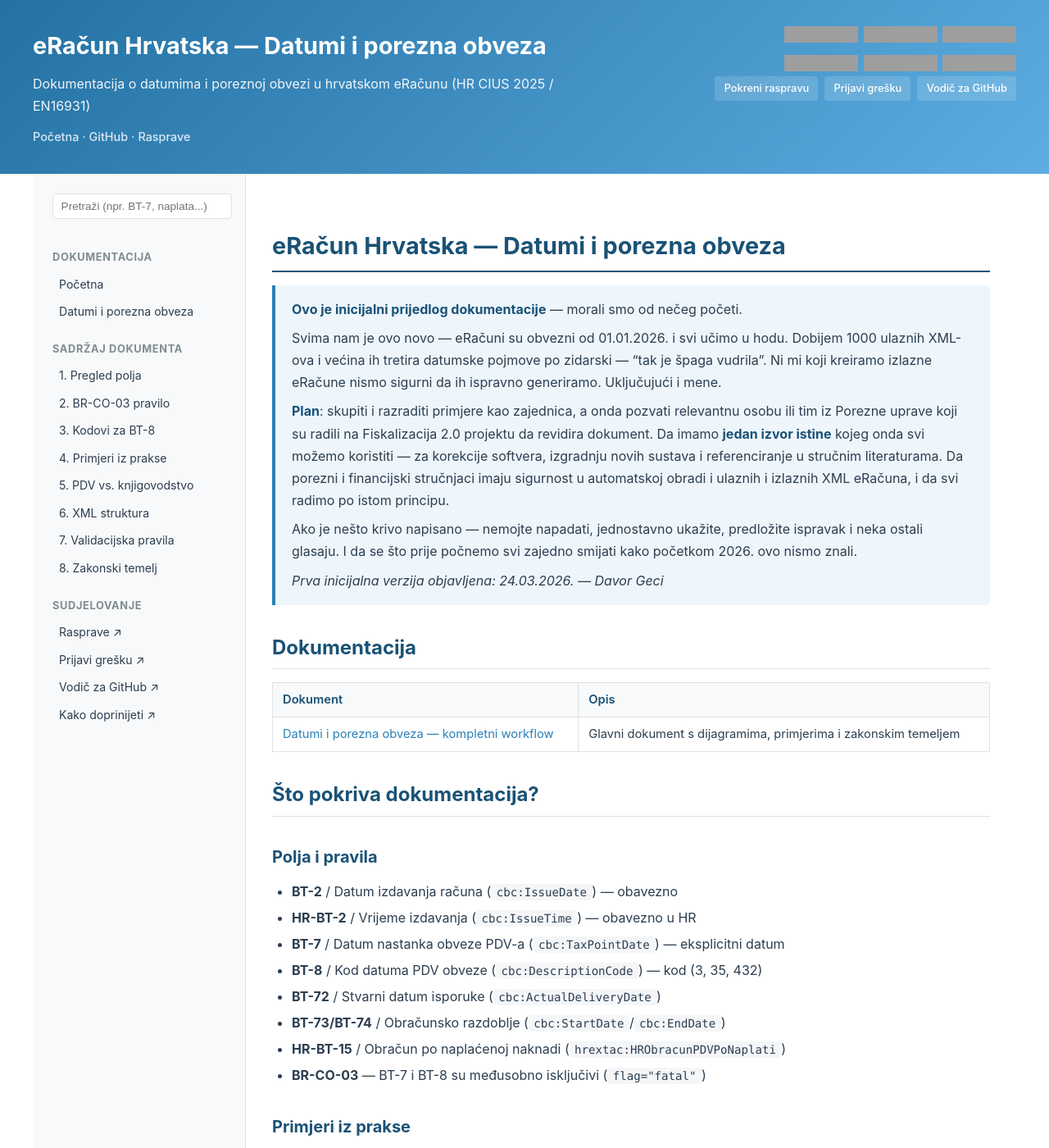
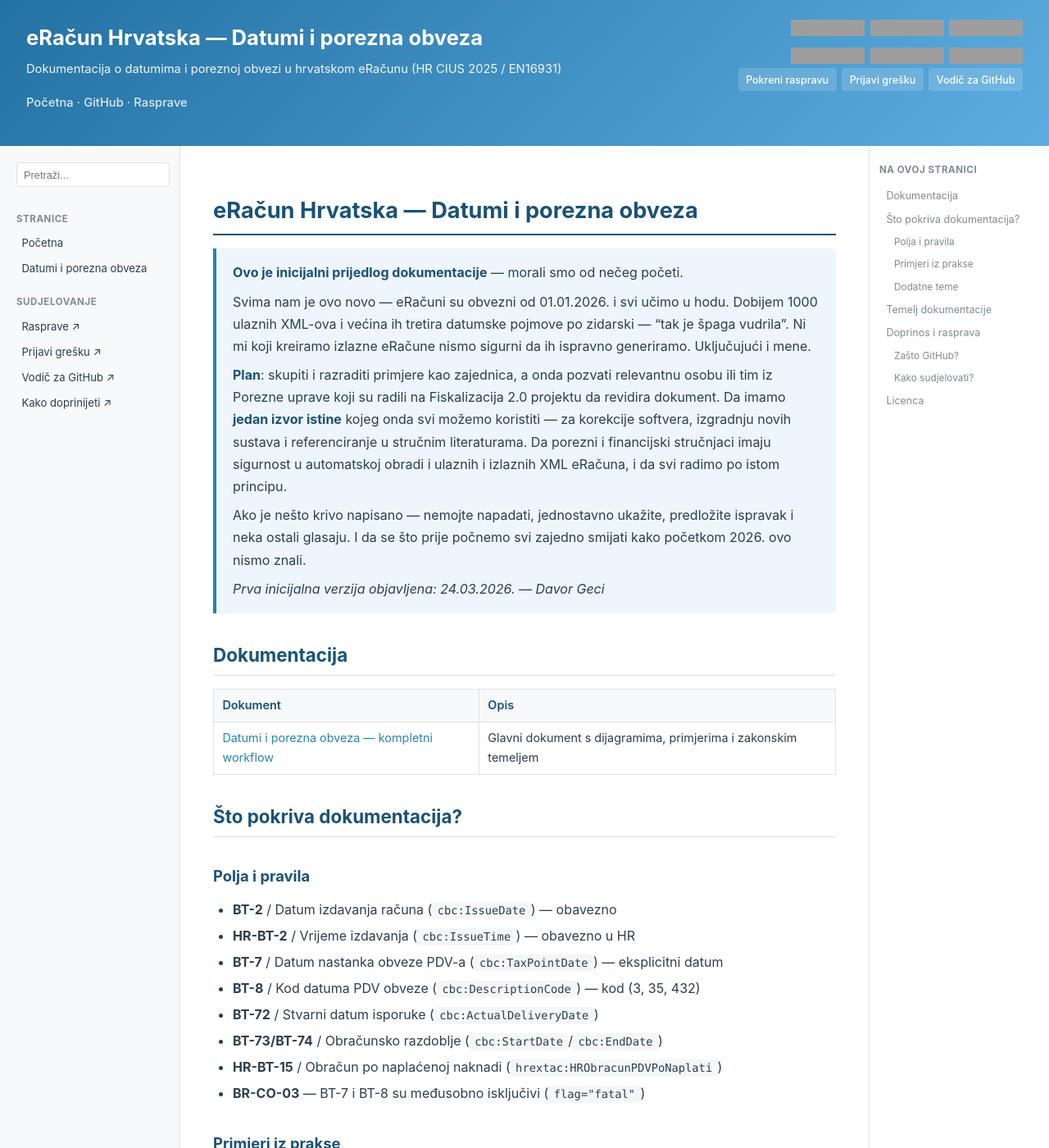
Before and after one commit to dageci/eracun-fiskalizacija-datumi, a Jekyll site: the page built from docs/index.md, in a window 1280 px wide and 1400 px high. Shown: the whole window at 82% size. Built offline with Jekyll 4.4.1, drawn with Linux system fonts in a browser that asks for light colours; grey boxes are pictures that could not be loaded.

Commit message:
3-stupanjski layout: lijeva nav + sirok sadrzaj + desni TOC
- Lijevo: navigacija po stranicama, search, linkovi za sudjelovanje
- Sredina: sadrzaj koristi sav raspolozivi prostor (bez max-width ogranicenja)
- Desno: auto-generirani TOC iz h2/h3/h4, scroll-spy highlight aktivne sekcije
- TOC se skriva na ekranima < 1100px, lijeva nav na < 900px
- Kompaktniji header, manji fontovi u navigaciji za vise prostora

```diff
--- a/docs/_layouts/default.html
+++ b/docs/_layouts/default.html
@@ -13,11 +13,9 @@
       --text: #2c3e50;
       --text-light: #7f8c8d;
       --border: #dee2e6;
-      --success: #27ae60;
-      --warning: #e67e22;
-      --danger: #c0392b;
       --code-bg: #f4f6f8;
-      --sidebar-width: 260px;
+      --left-nav: 220px;
+      --right-toc: 220px;
     }
 
     * { box-sizing: border-box; margin: 0; padding: 0; }
@@ -33,112 +31,140 @@
     .page-header {
       background: linear-gradient(135deg, #2471a3 0%, #5dade2 100%);
       color: white;
-      padding: 2rem 2rem;
-      text-align: center;
+      padding: 1.5rem 2rem;
     }
-    .page-header h1 {
-      font-size: 1.8rem;
-      margin-bottom: 0.5rem;
-      color: white;
-      border: none;
-    }
-    .page-header p { font-size: 1rem; opacity: 0.92; max-width: 700px; margin: 0 auto; }
+    .page-header h1 { font-size: 1.6rem; margin-bottom: 0.3rem; color: white; border: none; }
+    .page-header p { font-size: 0.92rem; opacity: 0.92; }
     .page-header a { color: #eaf2f8; text-decoration: none; font-weight: 500; }
     .page-header a:hover { color: white; text-decoration: underline; }
-    .page-header .nav-links { margin-top: 0.75rem; font-size: 0.9rem; }
-    .page-header .header-row {
+    .header-row {
       display: flex;
       justify-content: space-between;
       align-items: flex-start;
-      max-width: 1200px;
+      max-width: 1400px;
       margin: 0 auto;
     }
-    .page-header .header-left { text-align: left; }
-    .page-header .header-right {
+    .header-left { text-align: left; }
+    .header-right {
       display: flex;
       flex-direction: column;
       align-items: flex-end;
-      gap: 0.4rem;
+      gap: 0.35rem;
       flex-shrink: 0;
       margin-left: 2rem;
     }
-    .page-header .badges { display: flex; gap: 0.4rem; flex-wrap: wrap; justify-content: flex-end; }
-    .page-header .badges img { height: 20px; }
-    .page-header .header-gh-links { display: flex; gap: 0.5rem; flex-wrap: wrap; justify-content: flex-end; }
-    .page-header .header-gh-links a {
+    .badges { display: flex; gap: 0.4rem; flex-wrap: wrap; justify-content: flex-end; }
+    .badges img { height: 20px; }
+    .header-gh-links { display: flex; gap: 0.4rem; flex-wrap: wrap; justify-content: flex-end; }
+    .header-gh-links a {
       background: rgba(255,255,255,0.15);
-      padding: 0.25rem 0.7rem;
+      padding: 0.2rem 0.6rem;
       border-radius: 4px;
-      font-size: 0.8rem;
+      font-size: 0.78rem;
       color: white;
       transition: background 0.15s;
     }
-    .page-header .header-gh-links a:hover { background: rgba(255,255,255,0.3); text-decoration: none; }
+    .header-gh-links a:hover { background: rgba(255,255,255,0.3); text-decoration: none; }
+    .nav-links { margin-top: 0.5rem; font-size: 0.85rem; }
 
-    /* Layout: sidebar + content */
+    /* 3-column layout */
     .page-body {
       display: flex;
-      max-width: 1200px;
+      max-width: 1400px;
       margin: 0 auto;
     }
 
-    /* Sidebar */
-    .sidebar {
-      width: var(--sidebar-width);
-      min-width: var(--sidebar-width);
-      padding: 1.5rem 1rem 2rem 1.5rem;
+    /* Left nav */
+    .left-nav {
+      width: var(--left-nav);
+      min-width: var(--left-nav);
+      padding: 1.25rem 0.75rem 2rem 1.25rem;
       border-right: 1px solid var(--border);
       background: var(--bg-alt);
-      font-size: 0.88rem;
+      font-size: 0.82rem;
       position: sticky;
       top: 0;
       height: 100vh;
       overflow-y: auto;
     }
-    .sidebar h3 {
-      font-size: 0.8rem;
+    .left-nav h3 {
+      font-size: 0.72rem;
       text-transform: uppercase;
       letter-spacing: 0.05em;
       color: var(--text-light);
-      margin: 1.25rem 0 0.4rem;
+      margin: 1.1rem 0 0.3rem;
       border: none;
     }
-    .sidebar h3:first-child { margin-top: 0; }
-    .sidebar ul { list-style: none; margin: 0; padding: 0; }
-    .sidebar li { margin-bottom: 0.2rem; }
-    .sidebar a {
+    .left-nav h3:first-child { margin-top: 0; }
+    .left-nav ul { list-style: none; margin: 0; padding: 0; }
+    .left-nav li { margin-bottom: 0.15rem; }
+    .left-nav a {
       color: var(--text);
       text-decoration: none;
       display: block;
-      padding: 0.2rem 0.5rem;
-      border-radius: 4px;
+      padding: 0.2rem 0.4rem;
+      border-radius: 3px;
       transition: background 0.15s;
     }
-    .sidebar a:hover { background: #e2e8f0; color: var(--primary); }
-    .sidebar a.active { background: var(--primary-light); color: white; }
+    .left-nav a:hover { background: #e2e8f0; color: var(--primary); }
 
     /* Search */
     .search-box {
       width: 100%;
-      padding: 0.45rem 0.6rem;
+      padding: 0.4rem 0.5rem;
       border: 1px solid var(--border);
       border-radius: 4px;
-      font-size: 0.85rem;
-      margin-bottom: 1rem;
+      font-size: 0.8rem;
+      margin-bottom: 0.75rem;
       outline: none;
     }
     .search-box:focus { border-color: var(--primary-light); box-shadow: 0 0 0 2px rgba(41,128,185,0.15); }
-    .search-results { font-size: 0.82rem; margin-bottom: 1rem; }
-    .search-results li { margin-bottom: 0.3rem; }
-    .search-results .highlight { background: #fff3cd; padding: 0.1rem 0.2rem; border-radius: 2px; }
-    .search-no-results { color: var(--text-light); font-size: 0.82rem; font-style: italic; }
+    .search-results { font-size: 0.78rem; margin-bottom: 0.75rem; }
+    .search-results li { margin-bottom: 0.2rem; }
+    .search-no-results { color: var(--text-light); font-size: 0.78rem; font-style: italic; }
 
     /* Main content */
     .main-content {
       flex: 1;
       min-width: 0;
-      padding: 2rem 2rem 4rem;
+      padding: 1.5rem 2.5rem 4rem;
+      max-width: none;
     }
+
+    /* Right TOC */
+    .right-toc {
+      width: var(--right-toc);
+      min-width: var(--right-toc);
+      padding: 1.25rem 1rem 2rem 0.75rem;
+      border-left: 1px solid var(--border);
+      font-size: 0.78rem;
+      position: sticky;
+      top: 0;
+      height: 100vh;
+      overflow-y: auto;
+    }
+    .right-toc h3 {
+      font-size: 0.72rem;
+      text-transform: uppercase;
+      letter-spacing: 0.05em;
+      color: var(--text-light);
+      margin: 0 0 0.5rem;
+      border: none;
+    }
+    .right-toc ul { list-style: none; margin: 0; padding: 0; }
+    .right-toc li { margin-bottom: 0.15rem; }
+    .right-toc a {
+      color: var(--text-light);
+      text-decoration: none;
+      display: block;
+      padding: 0.15rem 0.4rem;
+      border-left: 2px solid transparent;
+      transition: all 0.15s;
+    }
+    .right-toc a:hover { color: var(--primary); border-left-color: var(--primary-light); }
+    .right-toc a.active { color: var(--primary); border-left-color: var(--primary-light); font-weight: 600; }
+    .right-toc .toc-h3 { padding-left: 1rem; font-size: 0.74rem; }
+    .right-toc .toc-h4 { padding-left: 1.6rem; font-size: 0.72rem; }
 
     /* Typography */
     .main-content h1, .main-content h2, .main-content h3, .main-content h4 {
@@ -146,76 +172,27 @@
       margin-top: 2rem;
       margin-bottom: 0.75rem;
     }
-    .main-content h1 {
-      font-size: 1.8rem;
-      border-bottom: 2px solid var(--primary);
-      padding-bottom: 0.3rem;
-    }
-    .main-content h2 {
-      font-size: 1.5rem;
-      border-bottom: 1px solid var(--border);
-      padding-bottom: 0.3rem;
-    }
-    .main-content h3 { font-size: 1.25rem; border: none; }
-    .main-content h4 { font-size: 1.1rem; color: var(--primary-light); }
+    .main-content h1 { font-size: 1.7rem; border-bottom: 2px solid var(--primary); padding-bottom: 0.3rem; }
+    .main-content h2 { font-size: 1.4rem; border-bottom: 1px solid var(--border); padding-bottom: 0.3rem; }
+    .main-content h3 { font-size: 1.15rem; border: none; }
+    .main-content h4 { font-size: 1rem; color: var(--primary-light); }
     p { margin-bottom: 1rem; }
-
-    /* Links */
     .main-content a { color: var(--primary-light); text-decoration: none; }
     .main-content a:hover { text-decoration: underline; }
 
     /* Tables */
-    table {
-      width: 100%;
-      border-collapse: collapse;
-      margin: 1rem 0 1.5rem;
-      font-size: 0.92rem;
-    }
-    th, td {
-      border: 1px solid var(--border);
-      padding: 0.5rem 0.75rem;
-      text-align: left;
-    }
-    th {
-      background: var(--bg-alt);
-      font-weight: 600;
-      color: var(--primary);
-    }
+    table { width: 100%; border-collapse: collapse; margin: 1rem 0 1.5rem; font-size: 0.9rem; }
+    th, td { border: 1px solid var(--border); padding: 0.45rem 0.65rem; text-align: left; }
+    th { background: var(--bg-alt); font-weight: 600; color: var(--primary); }
     tr:nth-child(even) { background: #fafbfc; }
 
     /* Code */
-    code {
-      background: var(--code-bg);
-      padding: 0.15rem 0.4rem;
-      border-radius: 3px;
-      font-size: 0.88rem;
-      font-family: "Fira Code", "Consolas", "Monaco", monospace;
-    }
-    pre {
-      background: #1e293b;
-      color: #e2e8f0;
-      padding: 1.25rem;
-      border-radius: 6px;
-      overflow-x: auto;
-      margin: 1rem 0 1.5rem;
-      font-size: 0.85rem;
-      line-height: 1.5;
-    }
-    pre code {
-      background: none;
-      padding: 0;
-      color: inherit;
-      font-size: inherit;
-    }
+    code { background: var(--code-bg); padding: 0.15rem 0.4rem; border-radius: 3px; font-size: 0.86rem; font-family: "Fira Code", "Consolas", monospace; }
+    pre { background: #1e293b; color: #e2e8f0; padding: 1.25rem; border-radius: 6px; overflow-x: auto; margin: 1rem 0 1.5rem; font-size: 0.84rem; line-height: 1.5; }
+    pre code { background: none; padding: 0; color: inherit; font-size: inherit; }
 
     /* Blockquotes */
-    blockquote {
-      border-left: 4px solid var(--primary-light);
-      background: #eef6fc;
-      padding: 1rem 1.25rem;
-      margin: 1rem 0 1.5rem;
-      border-radius: 0 6px 6px 0;
-    }
+    blockquote { border-left: 4px solid var(--primary-light); background: #eef6fc; padding: 1rem 1.25rem; margin: 1rem 0 1.5rem; border-radius: 0 6px 6px 0; }
     blockquote p { margin-bottom: 0.5rem; }
     blockquote p:last-child { margin-bottom: 0; }
     blockquote strong { color: var(--primary); }
@@ -224,118 +201,50 @@
     ul, ol { margin: 0.5rem 0 1rem 1.5rem; }
     li { margin-bottom: 0.3rem; }
 
-    /* Horizontal rules */
-    hr {
-      border: none;
-      border-top: 1px solid var(--border);
-      margin: 2rem 0;
-    }
+    hr { border: none; border-top: 1px solid var(--border); margin: 2rem 0; }
 
-    /* Mermaid diagrams */
-    .mermaid {
-      text-align: center;
-      margin: 1.5rem 0;
-      background: var(--bg-alt);
-      padding: 1rem;
-      border-radius: 6px;
-      border: 1px solid var(--border);
-    }
+    /* Mermaid */
+    .mermaid { text-align: center; margin: 1.5rem 0; background: var(--bg-alt); padding: 1rem; border-radius: 6px; border: 1px solid var(--border); }
 
-    /* Page actions bar (edit, issue) */
-    .page-actions {
-      display: flex;
-      gap: 0.75rem;
-      margin-bottom: 1.5rem;
-      padding-bottom: 1rem;
-      border-bottom: 1px solid var(--border);
-      flex-wrap: wrap;
-    }
-    .page-actions a {
-      display: inline-flex;
-      align-items: center;
-      gap: 0.3rem;
-      padding: 0.35rem 0.75rem;
-      border: 1px solid var(--border);
-      border-radius: 5px;
-      font-size: 0.82rem;
-      color: var(--text);
-      background: var(--bg-alt);
-      text-decoration: none;
-      transition: all 0.15s;
-    }
+    /* Page actions */
+    .page-actions { display: flex; gap: 0.6rem; margin-bottom: 1.25rem; padding-bottom: 0.75rem; border-bottom: 1px solid var(--border); flex-wrap: wrap; }
+    .page-actions a { display: inline-flex; align-items: center; gap: 0.3rem; padding: 0.3rem 0.65rem; border: 1px solid var(--border); border-radius: 5px; font-size: 0.78rem; color: var(--text); background: var(--bg-alt); text-decoration: none; transition: all 0.15s; }
     .page-actions a:hover { border-color: var(--primary-light); color: var(--primary-light); background: #eef6fc; }
-    .page-actions .icon { font-size: 1rem; }
 
-    /* Back to top button */
-    .back-to-top {
-      position: fixed;
-      bottom: 2rem;
-      right: 2rem;
-      background: var(--primary-light);
-      color: white;
-      border: none;
-      border-radius: 50%;
-      width: 44px;
-      height: 44px;
-      font-size: 1.3rem;
-      cursor: pointer;
-      box-shadow: 0 2px 8px rgba(0,0,0,0.2);
-      opacity: 0;
-      visibility: hidden;
-      transition: opacity 0.3s, visibility 0.3s;
-      z-index: 100;
-    }
+    /* Back to top */
+    .back-to-top { position: fixed; bottom: 2rem; right: 2rem; background: var(--primary-light); color: white; border: none; border-radius: 50%; width: 40px; height: 40px; font-size: 1.2rem; cursor: pointer; box-shadow: 0 2px 8px rgba(0,0,0,0.2); opacity: 0; visibility: hidden; transition: opacity 0.3s, visibility 0.3s; z-index: 100; }
     .back-to-top.visible { opacity: 1; visibility: visible; }
     .back-to-top:hover { background: var(--primary); }
 
-    /* Section anchor links */
-    .main-content h2, .main-content h3, .main-content h4 { position: relative; }
-    .main-content h2:hover .heading-link,
-    .main-content h3:hover .heading-link,
-    .main-content h4:hover .heading-link { opacity: 1; }
-
     /* Footer */
-    .site-footer {
-      border-top: 1px solid var(--border);
-      padding: 1.5rem 0;
-      margin-top: 3rem;
-      text-align: center;
-      color: var(--text-light);
-      font-size: 0.85rem;
-    }
+    .site-footer { border-top: 1px solid var(--border); padding: 1.5rem 0; margin-top: 3rem; text-align: center; color: var(--text-light); font-size: 0.82rem; }
     .site-footer a { color: var(--primary-light); text-decoration: none; }
     .site-footer a:hover { text-decoration: underline; }
 
     /* Mobile */
+    @media (max-width: 1100px) {
+      .right-toc { display: none; }
+    }
     @media (max-width: 900px) {
-      .page-header .header-row { flex-direction: column; text-align: center; }
-      .page-header .header-left { text-align: center; }
-      .page-header .header-right { align-items: center; margin-left: 0; margin-top: 1rem; }
+      .header-row { flex-direction: column; text-align: center; }
+      .header-left { text-align: center; }
+      .header-right { align-items: center; margin-left: 0; margin-top: 0.75rem; }
       .page-body { flex-direction: column; }
-      .sidebar {
-        width: 100%;
-        min-width: 100%;
-        height: auto;
-        position: static;
-        border-right: none;
-        border-bottom: 1px solid var(--border);
-        padding: 1rem;
-      }
+      .left-nav { width: 100%; min-width: 100%; height: auto; position: static; border-right: none; border-bottom: 1px solid var(--border); padding: 0.75rem; }
       .main-content { padding: 1rem; }
-      table { font-size: 0.82rem; }
-      th, td { padding: 0.35rem 0.5rem; }
+      table { font-size: 0.8rem; }
+      th, td { padding: 0.3rem 0.4rem; }
     }
 
     /* Print */
     @media print {
       .page-header { background: none; color: var(--text); padding: 1rem 0; }
       .page-header h1 { color: var(--text); }
-      .sidebar { display: none; }
+      .left-nav, .right-toc, .back-to-top, .page-actions { display: none; }
       .main-content { max-width: none; padding: 0; }
       pre { background: var(--bg-alt); color: var(--text); border: 1px solid var(--border); }
     }
   </style>
-  <!-- Mermaid -->
   <script src="https://cdn.jsdelivr.net/npm/mermaid@10/dist/mermaid.min.js"></script>
   <script>mermaid.initialize({ startOnLoad: true, theme: 'default' });</script>
 </head>
@@ -373,26 +282,14 @@
   </header>
 
   <div class="page-body">
-    <nav class="sidebar">
-      <input type="text" class="search-box" id="searchBox" placeholder="Pretraži (npr. BT-7, naplata...)">
+    <nav class="left-nav">
+      <input type="text" class="search-box" id="searchBox" placeholder="Pretraži...">
       <div id="searchResults"></div>
 
-      <h3>Dokumentacija</h3>
+      <h3>Stranice</h3>
       <ul>
         <li><a href="{{ site.baseurl }}/">Početna</a></li>
         <li><a href="{{ site.baseurl }}/eracun-datumi-poreza-workflow">Datumi i porezna obveza</a></li>
-      </ul>
-
-      <h3>Sadržaj dokumenta</h3>
-      <ul>
-        <li><a href="{{ site.baseurl }}/eracun-datumi-poreza-workflow#1-pregled-polja">1. Pregled polja</a></li>
-        <li><a href="{{ site.baseurl }}/eracun-datumi-poreza-workflow#2-ključno-pravilo-br-co-03">2. BR-CO-03 pravilo</a></li>
-        <li><a href="{{ site.baseurl }}/eracun-datumi-poreza-workflow#3-mogući-kodovi-za-bt-8">3. Kodovi za BT-8</a></li>
-        <li><a href="{{ site.baseurl }}/eracun-datumi-poreza-workflow#4-primjeri-iz-prakse">4. Primjeri iz prakse</a></li>
-        <li><a href="{{ site.baseurl }}/eracun-datumi-poreza-workflow#5-datumi-na-eračunu-vs-datumi-u-knjigovodstvu">5. PDV vs. knjigovodstvo</a></li>
-        <li><a href="{{ site.baseurl }}/eracun-datumi-poreza-workflow#6-xml-struktura--pozicija-elemenata">6. XML struktura</a></li>
-        <li><a href="{{ site.baseurl }}/eracun-datumi-poreza-workflow#7-validacijska-pravila-za-datume-schematron">7. Validacijska pravila</a></li>
-        <li><a href="{{ site.baseurl }}/eracun-datumi-poreza-workflow#8-zakonski-temelj">8. Zakonski temelj</a></li>
       </ul>
 
       <h3>Sudjelovanje</h3>
@@ -408,19 +305,24 @@
       {% if page.url != "/" %}
       <div class="page-actions">
         <a href="https://github.com/dageci/eracun-fiskalizacija-datumi/edit/master/docs{{ page.url | replace: '.html', '.md' }}.md" target="_blank">
-          <span class="icon">✏️</span> Uredi ovu stranicu na GitHubu
+          ✏️ Uredi ovu stranicu
         </a>
         <a href="https://github.com/dageci/eracun-fiskalizacija-datumi/issues/new?title=Greška na stranici: {{ page.title | url_encode }}&body=Stranica: {{ page.url }}%0A%0AOpis greške:%0A" target="_blank">
-          <span class="icon">🐛</span> Prijavi grešku na ovoj stranici
+          🐛 Prijavi grešku
         </a>
         <a href="https://github.com/dageci/eracun-fiskalizacija-datumi/discussions/new?category=pitanja-i-odgovori" target="_blank">
-          <span class="icon">💬</span> Postavi pitanje
+          💬 Postavi pitanje
         </a>
       </div>
       {% endif %}
 
       {{ content }}
     </main>
+
+    <aside class="right-toc" id="rightToc">
+      <h3>Na ovoj stranici</h3>
+      <ul id="tocList"></ul>
+    </aside>
   </div>
 
   <button class="back-to-top" id="backToTop" title="Natrag na vrh">↑</button>
@@ -467,39 +408,29 @@
       debounce = setTimeout(function() {
         var q = searchBox.value.trim().toLowerCase();
         if (q.length < 2) { searchResults.innerHTML = ''; return; }
-
         var matches = sections.filter(function(s) {
           return s.title.toLowerCase().indexOf(q) !== -1 || s.text.indexOf(q) !== -1;
         });
-
         if (matches.length === 0) {
-          searchResults.innerHTML = '<p class="search-no-results">Nema rezultata za "' + searchBox.value + '"</p>';
+          searchResults.innerHTML = '<p class="search-no-results">Nema rezultata</p>';
           return;
         }
-
         var html = '<ul class="search-results">';
         matches.forEach(function(m) {
-          var link = m.id ? ('#' + m.id) : '#';
-          html += '<li><a href="' + link + '">' + m.title + '</a></li>';
+          html += '<li><a href="' + (m.id ? '#' + m.id : '#') + '">' + m.title + '</a></li>';
         });
         html += '</ul>';
         searchResults.innerHTML = html;
       }, 200);
     });
   })();
-  </script>
 
-  <script>
-  // Back to top button
+  // Back to top
   (function() {
     var btn = document.getElementById('backToTop');
     if (!btn) return;
     window.addEventListener('scroll', function() {
-      if (window.scrollY > 400) {
-        btn.classList.add('visible');
-      } else {
-        btn.classList.remove('visible');
-      }
+      btn.classList.toggle('visible', window.scrollY > 400);
     });
     btn.addEventListener('click', function() {
       window.scrollTo({ top: 0, behavior: 'smooth' });
```
Also changed, not shown: other parts of docs/_layouts/default.html (+46 -7 lines).
